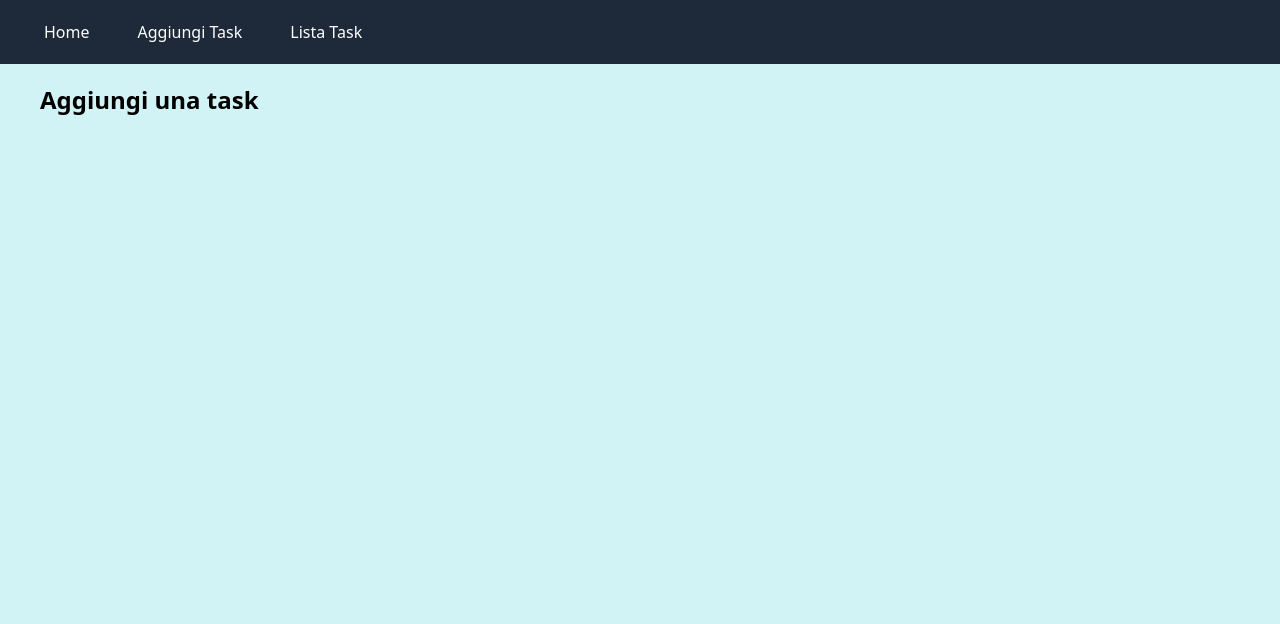
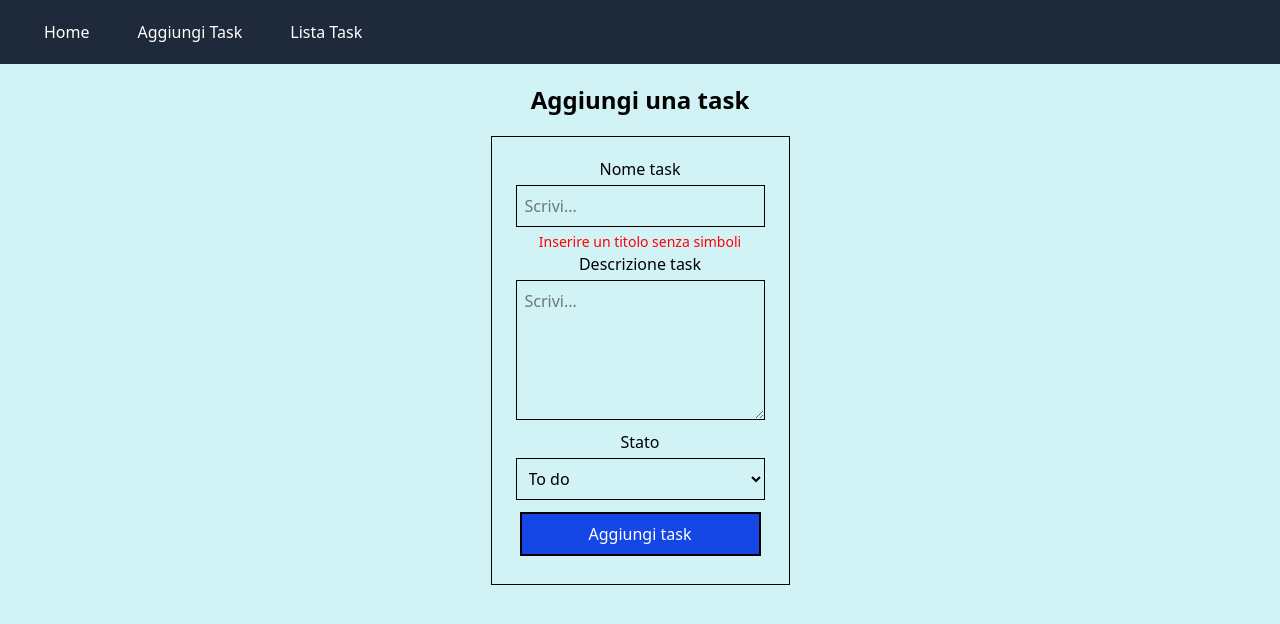
Before and after one commit to DoriaFabio/ex-react-task-manager, a React (Vite) app: page /addtask in a window 1280 px wide. Shown: the top 624 px of the page. Built offline with nearby package versions, Linux system fonts and the light colour scheme; no server answers.

Commit message:
Do milestone 5

```diff
--- a/src/App.css
+++ b/src/App.css
@@ -3,3 +3,7 @@
 body {
     background-color: rgb(210, 243, 246);
 }
+
+select, textarea {
+    width: -webkit-fill-available;
+}
--- a/src/pages/AddTask.jsx
+++ b/src/pages/AddTask.jsx
@@ -1,7 +1,87 @@
+import { useMemo } from "react";
+import { useState, useRef } from "react"
+const symbols = "!@#$%^&*()-_=+[]{}|;:'\",.<>?/`~";
+
 export default function AddTask() {
+  //! Campi controllati
+  const [title, setTitle] = useState("");
+  //! Campi non controllati
+  const descRef = useRef();
+  const statusRef = useRef();
+  //! Funzione validazione titolo
+  const isTitleNotValid = useMemo(() => {
+    const trimmedTitle = title.trim();
+    return (
+      trimmedTitle === "" ||
+      symbols.split("").some(char => trimmedTitle.includes(char))
+    )
+  }, [title]);
+
+  //! Funzione Submit
+  const submit = (e) => {
+    e.preventDefault();
+    const descInput = descRef.current.value;
+    const statusInput = statusRef.current.value;
+
+    if (!descInput.trim() ||
+      !statusInput.trim() ||
+      !title.trim() ||
+      isTitleNotValid) {
+      alert("Errore: compila tutti i campi");
+      return;
+    } else {
+      console.log(`Hai fatto il submit con:
+          - Titolo: ${title};
+          - Descrizione: ${descInput};
+          - Stato: ${statusInput}`);
+    }
+  }
+
   return (
-    <div className='my-5'>
-      <h1 className="font-bold text-2xl">Aggiungi una task</h1>
+    <div className='flex flex-col items-center my-5'>
+      <h1 className="font-bold text-2xl mb-5">Aggiungi una task</h1>
+      <form onSubmit={submit} className='grid border border-black p-5 w-min'>
+        {/* Nome task */}
+        <section>
+          <h2 className="text-center">Nome task</h2>
+          <input type="text"
+            value={title}
+            onChange={(e) => setTitle(e.target.value)}
+            placeholder='Scrivi...'
+            className='p-2 border m-1'
+          />
+          {/* Validazione Nome */}
+          {(
+            <p style={{ color: isTitleNotValid ? "red" : "green" }} className='block text-center text-[14px]'>
+              {isTitleNotValid ? "Inserire un titolo senza simboli" : "Titolo valido"}
+            </p>
+          )}
+        </section>
+        {/* Descrizione task */}
+        <section>
+          <h1 className="text-center">Descrizione task</h1>
+          <textarea
+            ref={descRef}
+            className="p-2 border m-1 h-[140px]"
+            placeholder="Scrivi...">
+          </textarea>
+        </section>
+        {/* Stato task */}
+        <section>
+          <h1 className='text-center'>Stato</h1>
+          <select
+            ref={statusRef}
+            className='p-2 border m-1'>
+            <option value="To do">To do</option>
+            <option value="Doing">Doing</option>
+            <option value="Done">Done</option>
+          </select>
+        </section>
+        <button type="submit"
+          className='border-2 p-2 m-2 bg-blue-700 hover:bg-blue-500 text-white border-black transition duration-500 ease-in-out'>
+          Aggiungi task
+        </button>
+      </form>
     </div>
   )
 }
```
